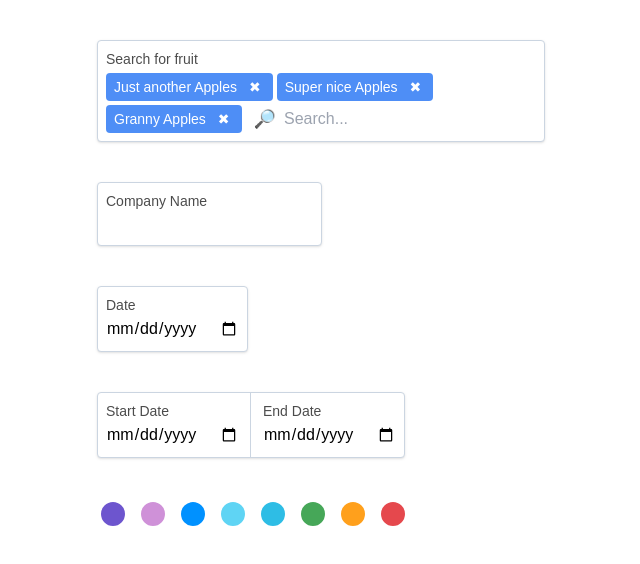
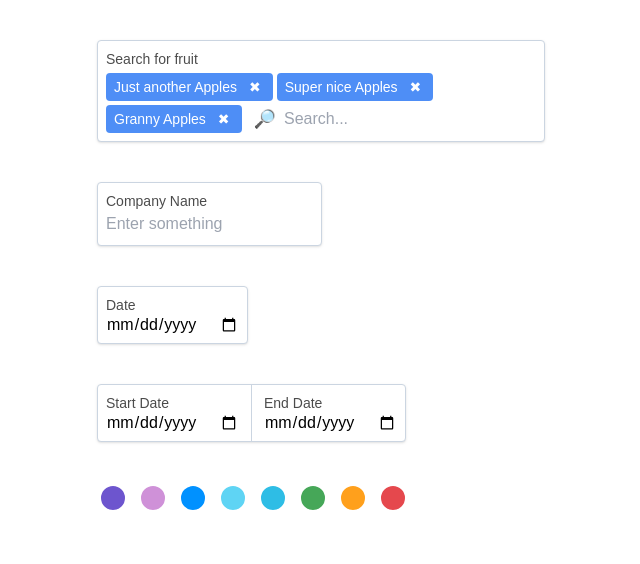
Before and after one commit to TeddyBurnsides/select, a React (Create React App) app: page / in a window 1280 px wide. Shown: the top 564 px of the page, without its empty margins (319-959 px from the left). Built offline with nearby package versions, Linux system fonts and the light colour scheme.

Commit message:
further styling consistency

```diff
--- a/src/components/DateInput.tsx
+++ b/src/components/DateInput.tsx
@@ -17,6 +17,8 @@ const DateInput = ({
         <TextInput
             label={label}
             wrapperClassName={twMerge(wrapperClassName, "min-w-36")}
+            inputWrapperClassName="inline-flex"
+            className="grow"
             labelClassName={labelClassName}
             type="date"
             {...htmlInputProps}
--- a/src/components/DateRange.tsx
+++ b/src/components/DateRange.tsx
@@ -24,7 +24,7 @@ const DateRange = ({ onChange, defaultStartDate, defaultEndDate }: Props) => {
                     setStart(e.target.value);
                     if (onChange) onChange(e.target.value, end);
                 }}
-                wrapperClassName="focus-within:outline-0 border-0 shadow-none rounded-none px-0"
+                wrapperClassName="focus-within:outline-0 border-0 shadow-none rounded-none pl-0 pr-3"
                 max={convertDateOuputToDateISOString(end)}
             />
             <DateInput
--- a/src/components/TextInput.tsx
+++ b/src/components/TextInput.tsx
@@ -4,12 +4,14 @@ import LabelWrapper from "./LabelWrapper";
 interface Props extends React.InputHTMLAttributes<HTMLInputElement> {
     label?: string;
     wrapperClassName?: string;
+    inputWrapperClassName?: string;
     labelClassName?: string;
 }
 
 const TextInput = ({
     label,
     wrapperClassName,
+    inputWrapperClassName,
     labelClassName,
     ...htmlInputProps
 }: Props) => {
@@ -17,6 +19,7 @@ const TextInput = ({
         <LabelWrapper
             wrapperClassName={wrapperClassName}
             labelClassName={labelClassName}
+            inputWrapperClassName={inputWrapperClassName}
             label={label}
         >
             <input
--- a/src/css/output.css
+++ b/src/css/output.css
@@ -645,10 +645,6 @@ video {
   flex-grow: 1;
 }
 
-.grow-0 {
-  flex-grow: 0;
-}
-
 .flex-row {
   flex-direction: row;
 }
@@ -803,6 +799,14 @@ video {
   padding-top: 0.25rem;
 }
 
+.pl-0 {
+  padding-left: 0px;
+}
+
+.pr-3 {
+  padding-right: 0.75rem;
+}
+
 .text-left {
   text-align: left;
 }
--- a/src/pages/Home.tsx
+++ b/src/pages/Home.tsx
@@ -39,7 +39,7 @@ const Home = () => {
                 />
             </div>
             <div>
-                <TextInput label="Company Name" />
+                <TextInput placeholder="Enter something" label="Company Name" />
             </div>
             <div>
                 <DateInput label="Date" />
--- a/tailwind.config.js
+++ b/tailwind.config.js
@@ -4,7 +4,8 @@ module.exports = {
   theme: {
     extend: {
 		minWidth: {
-			36: "9rem"
+			36: "9rem",
+			40: "10rem"
 		}
 	},
   },
```
